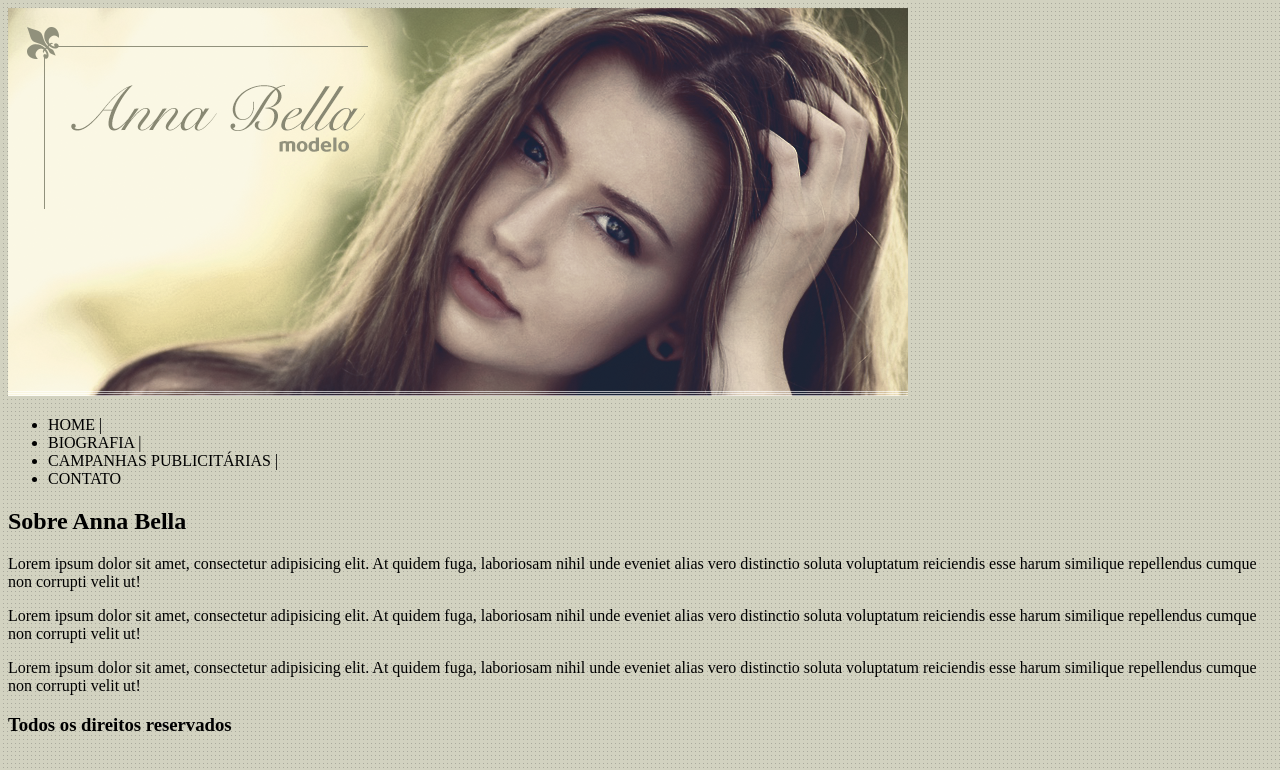
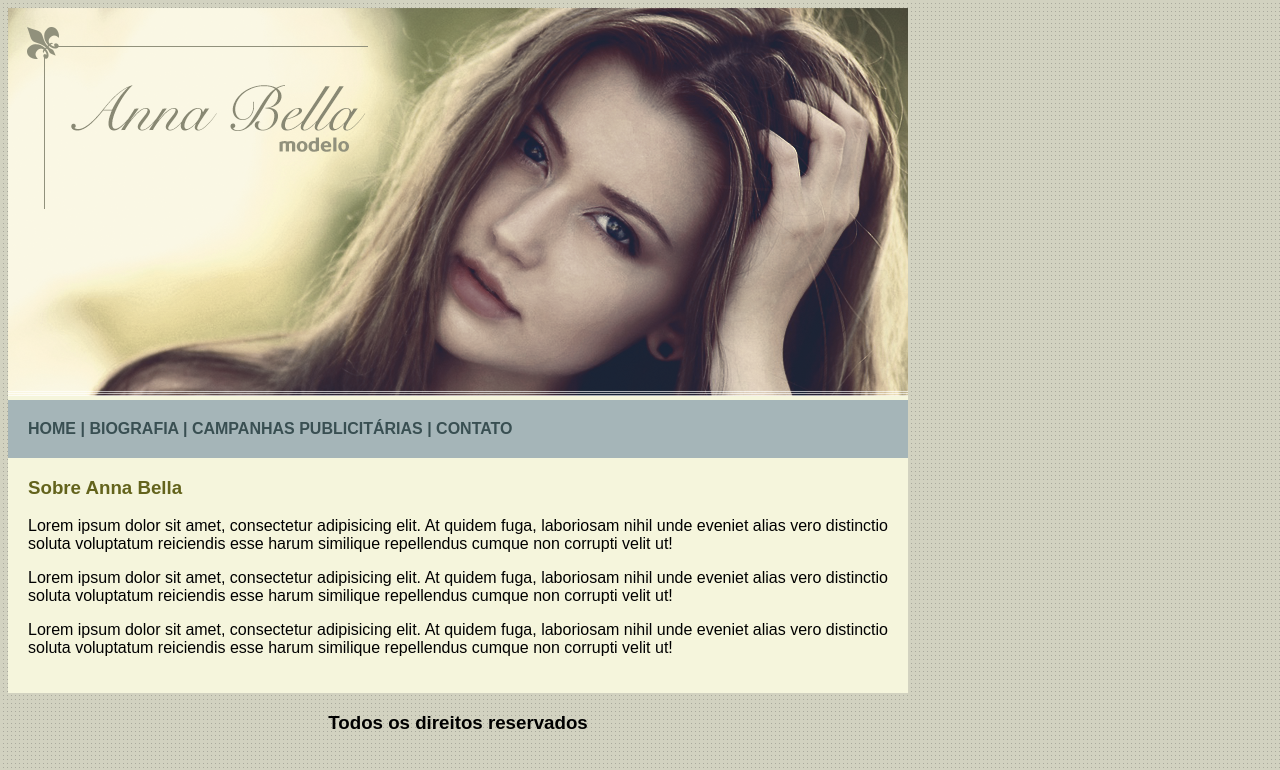
Before and after one commit to MagnoSalim/Projeto02_Blog_Anna_Bella, a plain HTML site: page index.html in a window 1280 px wide. Shown: the top 770 px of the page. Drawn offline with Linux system fonts and the light colour scheme.

Commit message:
Finish Home

```diff
--- a/index.html
+++ b/index.html
@@ -7,20 +7,21 @@
     <title>Página principal</title>
 </head>
 <body>
-    <header>
-        <div>
+    <div class="container">
+        <div class="corFundo">
             <img src="img/capa.png" alt="" class="img-capa">
-            <ul class="navegacao">
-                <li>HOME | </li>
-                <li>BIOGRAFIA | </li>
-                <li>CAMPANHAS PUBLICITÁRIAS | </li>
-                <li>CONTATO</li>
-            </ul>
+            <div class="navegacao">
+                <span>
+                    <a href="">HOME | </a>
+                    <a href="">BIOGRAFIA | </a>
+                    <a href="">CAMPANHAS PUBLICITÁRIAS | </a>
+                    <a href="">CONTATO</a>
+                </span>
+            </div>
         </div>
-    </header>
-    <section>
-        <div>
-            <h1>Sobre Anna Bella</h1>
+
+        <div class="conteudo">
+            <h3>Sobre Anna Bella</h3>
 
             <p>Lorem ipsum dolor sit amet, consectetur adipisicing elit. At quidem fuga, laboriosam nihil unde
                 eveniet alias vero distinctio soluta voluptatum reiciendis esse harum
@@ -35,11 +36,10 @@
                 similique repellendus cumque non corrupti velit ut!
             </p>
         </div>
-    </section>
-    <footer>
-        <div>
-            <h3>Todos os direitos reservados</h3>
-        </div>
-    </footer>
+    </div>
+    <div class="footer">
+        <h3>Todos os direitos reservados</h3>
+    </div>
+
 </body>
 </html>
--- a/style.css
+++ b/style.css
@@ -1,3 +1,45 @@
 body {
     background: url("img/fundo.png");
+    font-family:sans-serif, Verdana, Geneva, Tahoma;
 }
+
+.container {
+    width: 900px;
+    height: 100%;
+    background-color: #F5F5DC;
+}
+
+.corFundo div{
+    background-color: #a5b5b8;
+}
+
+.navegacao a{
+    color:#394f52;
+    text-decoration: none;
+}
+
+.navegacao {
+    text-align: left center;
+    padding-top: 20px;
+    padding-bottom: 20px;
+}
+
+.navegacao span {
+    padding-left: 20px;
+    font-weight: bold;
+}
+
+.conteudo {
+    padding-left: 20px;
+    padding-bottom: 20px;
+}
+
+.conteudo h3 {
+    color: #63631c;
+}
+
+.footer {
+    width: 900px;
+    height: 100%;
+    text-align: center;
+}
```
